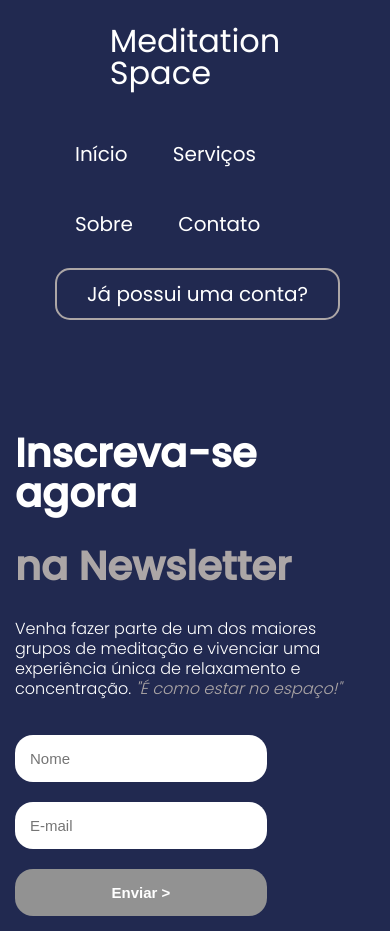
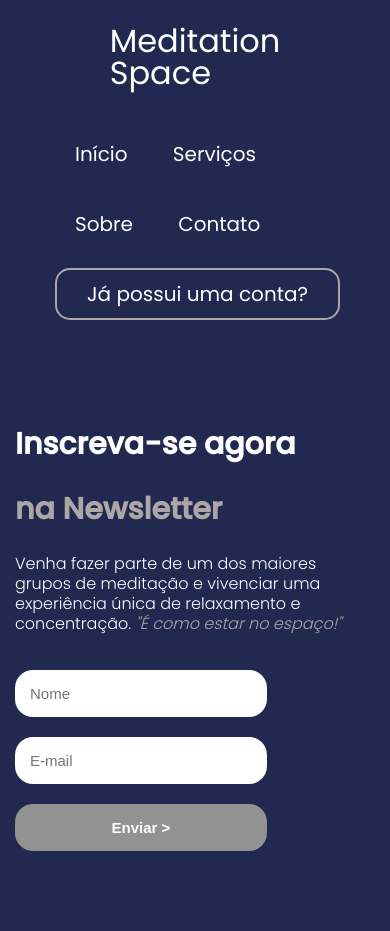
Before and after one commit to MatheusDEV2022/LandingPage_Meditacao, a plain HTML site: page index.html in a window 390 px wide. After the commit the page ends 866 px from the top, so only its background shows below. Drawn offline with Linux system fonts and the light colour scheme.

Commit message:
Add files via upload

```diff
--- a/media.css
+++ b/media.css
@@ -27,3 +27,15 @@
         display: none;
     }
 }
+@media screen and (max-width: 1062px) {
+
+    h2{
+        font-size: 40px;
+    }
+}
+@media screen and (max-width: 920px) {
+
+    h2{
+        font-size: 30px;
+    }
+}
--- a/styles/media.css
+++ b/styles/media.css
@@ -27,3 +27,15 @@
         display: none;
     }
 }
+@media screen and (max-width: 1062px) {
+
+    h2{
+        font-size: 40px;
+    }
+}
+@media screen and (max-width: 920px) {
+
+    h2{
+        font-size: 30px;
+    }
+}
```
